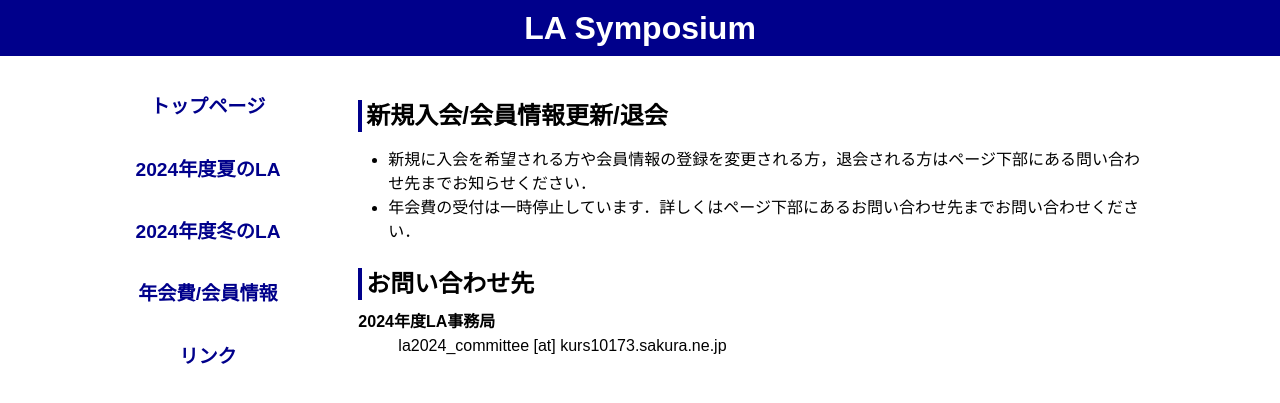
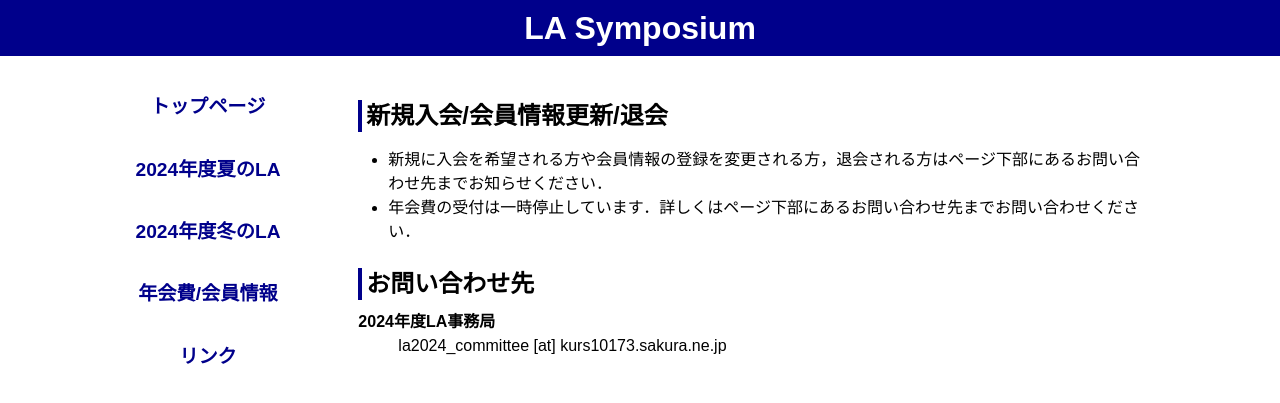
Before and after one commit to ytamura12/la-symposium_test.github.io, a Jekyll site: the page built from members.md, in a window 1280 px wide. Shown: the top 403 px of the page. Built offline with Jekyll 4.4.1, drawn with Linux system fonts in a browser that asks for light colours.

Commit message:
Update members.md

```diff
--- a/members.md
+++ b/members.md
@@ -6,7 +6,7 @@ title: LA Symposium, 年会費/会員情報
 ## 新規入会/会員情報更新/退会
 <!-- 新規に入会を希望される方や会員情報の登録を変更される方は，オンラインの[会員手続きのページ](https://art.ist.hokudai.ac.jp/LA/kaiin/){:target="_blank"}より手続きをお願いいたします．
 また退会する方はページ下部にある問い合わせ先までまでお知らせください．現在の会員情報登録は残しますが，再度入会されるまで会誌の送付を休止します．-->
-* 新規に入会を希望される方や会員情報の登録を変更される方，退会される方はページ下部にある問い合わせ先までお知らせください．
+* 新規に入会を希望される方や会員情報の登録を変更される方，退会される方はページ下部にあるお問い合わせ先までお知らせください．
 * 年会費の受付は一時停止しています．詳しくはページ下部にあるお問い合わせ先までお問い合わせください．
 
 
```
